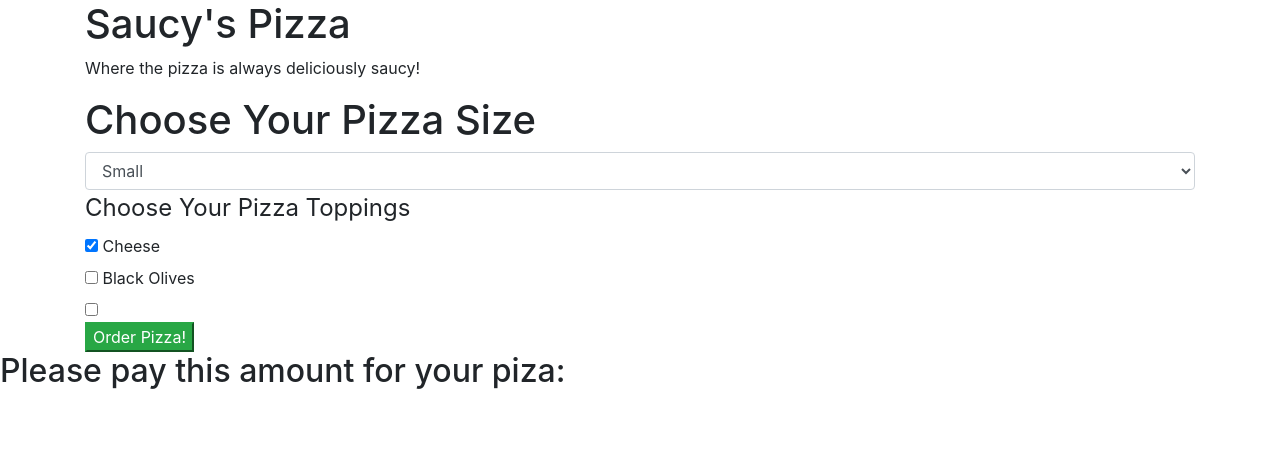
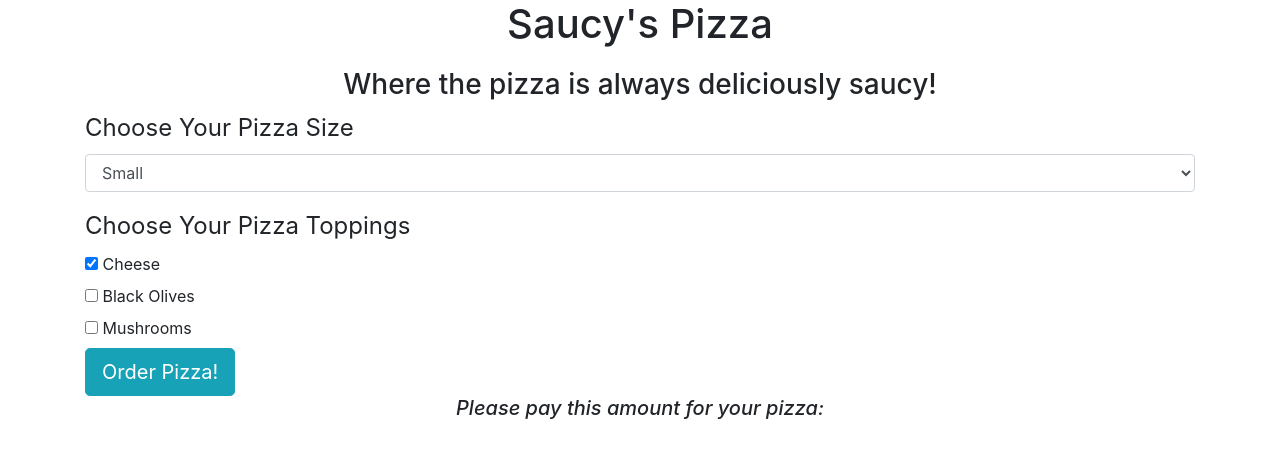
Before and after one commit to tawneeh/saucys-pizza, a plain HTML site: page index.html in a window 1280 px wide. Drawn offline with Linux system fonts and the light colour scheme.

Commit message:
fix smalls typos throughout and add styling

```diff
--- a/css/styles.css
+++ b/css/styles.css
@@ -0,0 +1,19 @@
+h1 {
+  text-align: center;
+}
+
+h3 {
+  text-align: center;
+  margin-top: 20px;
+}
+
+btn {
+  margin-top: 20px;
+  margin-bottom: 20px;
+}
+
+h4 {
+  text-align: center;
+  font-style: italic;
+  font-size: 20px;
+}
--- a/index.html
+++ b/index.html
@@ -10,10 +10,10 @@
 <body>
   <div class="container">
     <h1>Saucy's Pizza</h1>
-    <p>Where the pizza is always deliciously saucy!</p>
+    <h3>Where the pizza is always deliciously saucy!</h3>
       <form id="orderForm">
-        <div>
-        <h1>Choose Your Pizza Size</h1>
+        <div class="form-group">
+        <legend>Choose Your Pizza Size</legend>
           <select class="form-control" id="size">
             <option>Small</option>
             <option>Medium</option>
@@ -34,16 +34,17 @@
             </div>
             <div>
               <input type="checkbox" id="mushrooms" name="topping" value="mushrooms"></input>
+              <label for="mushrooms">Mushrooms</label>
             </div>
         </fieldset>
 
 
-        <button type="submit" class="btn-success">Order Pizza!</button>
+        <button type="submit" class="btn btn-info btn-lg">Order Pizza!</button>
       </form>
     </div>
 
     <div id="show-price">
-      <h2>Please pay this amount for your piza:</h2>
+      <h4>Please pay this amount for your pizza:</h4>
       <p id="price">
       </p>
     </div>
--- a/js/scripts.js
+++ b/js/scripts.js
@@ -7,6 +7,10 @@ PizzaOrder.prototype.addPizza = function(pizza) {
   this.pizzas.push(pizza);
 }
 
+PizzaOrder.prototype.calculatePrice = function() {
+
+}
+
 // Business Logic for Pizzas ---------
 function Pizza(size, toppings) {
   this.size = size;
@@ -14,6 +18,7 @@ function Pizza(size, toppings) {
 }
 
 
-Pizza.prototype.calculatePrice = function() {
 
-}
+// User Interface Logic -----
+
+const pizzaSize = $("#size").val();
```
